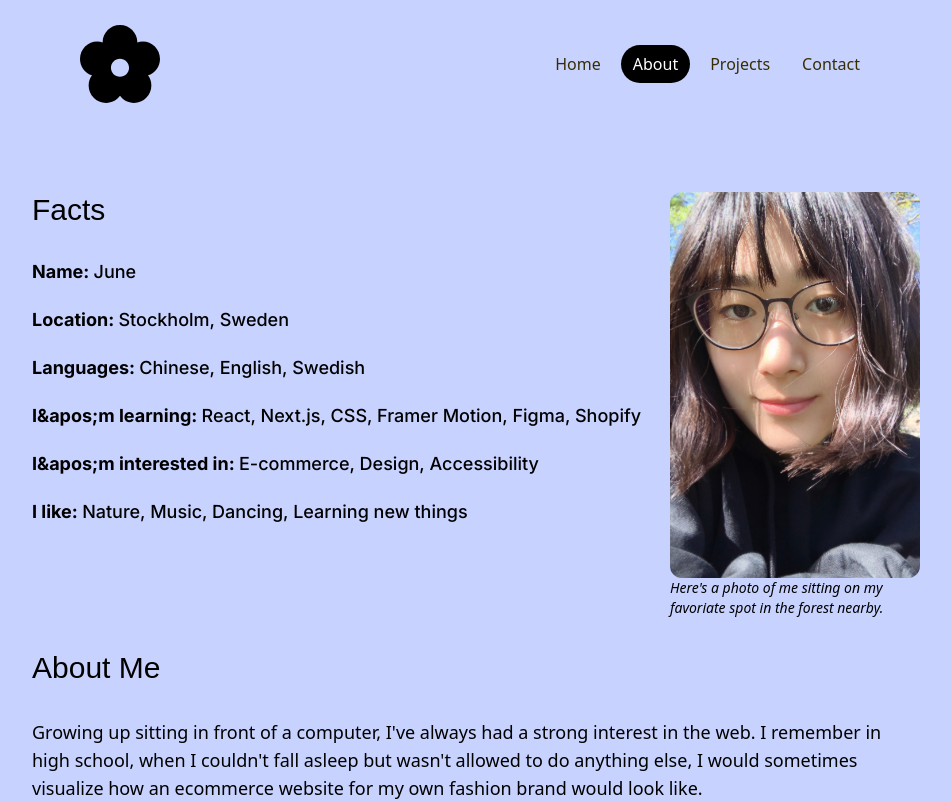
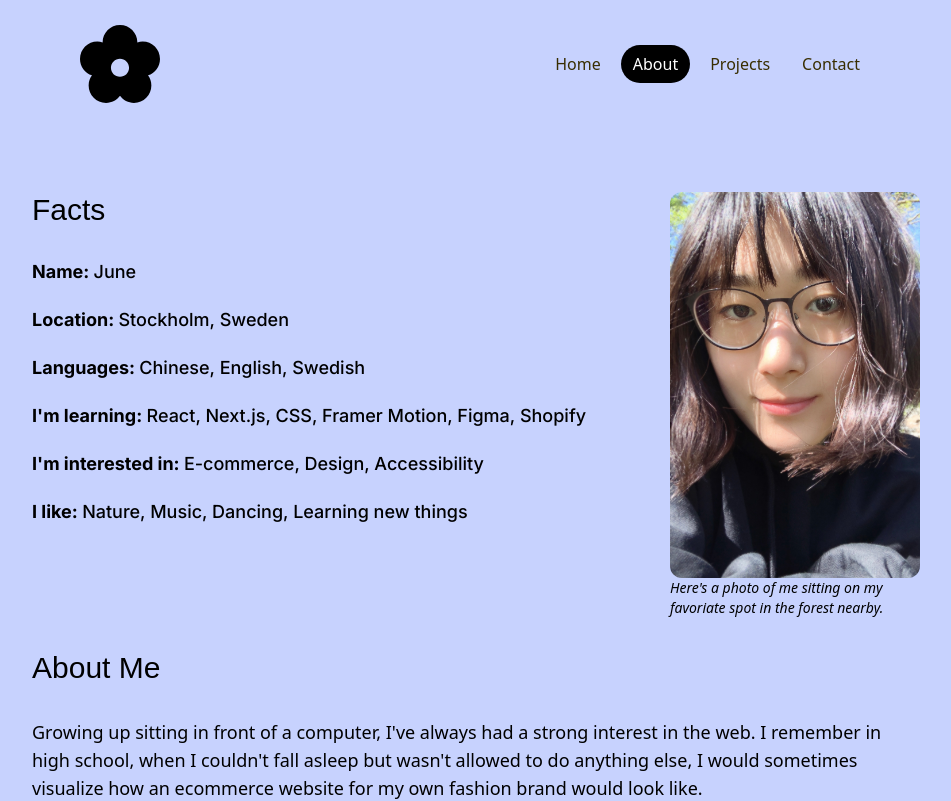
Before and after one commit to june7001/portfolio, a Next.js app: page /about in a window 1280 px wide. Shown: the top 801 px of the page, without its empty margins (164-1115 px from the left). Built offline with nearby package versions, Linux system fonts and the light colour scheme; a web font is replaced by a local one.

Commit message:
fix quotes

```diff
--- a/pages/about.js
+++ b/pages/about.js
@@ -5,8 +5,8 @@ const facts = {
   Name: "June",
   Location: "Stockholm, Sweden",
   Languages: "Chinese, English, Swedish",
-  "I&apos;m learning": "React, Next.js, CSS, Framer Motion, Figma, Shopify",
-  "I&apos;m interested in": "E-commerce, Design, Accessibility",
+  "I'm learning": "React, Next.js, CSS, Framer Motion, Figma, Shopify",
+  "I'm interested in": "E-commerce, Design, Accessibility",
   "I like": "Nature, Music, Dancing, Learning new things",
 };
 
```
